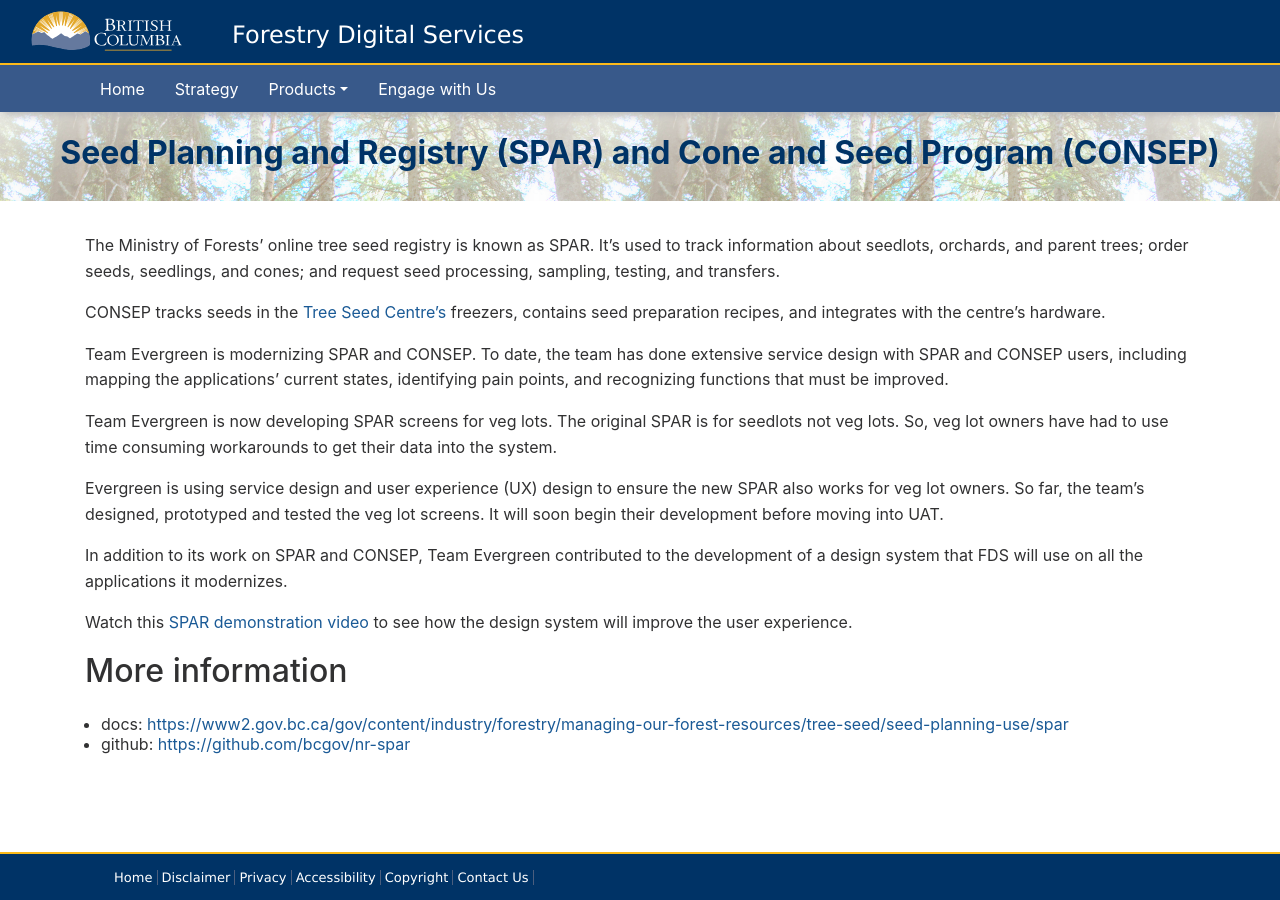
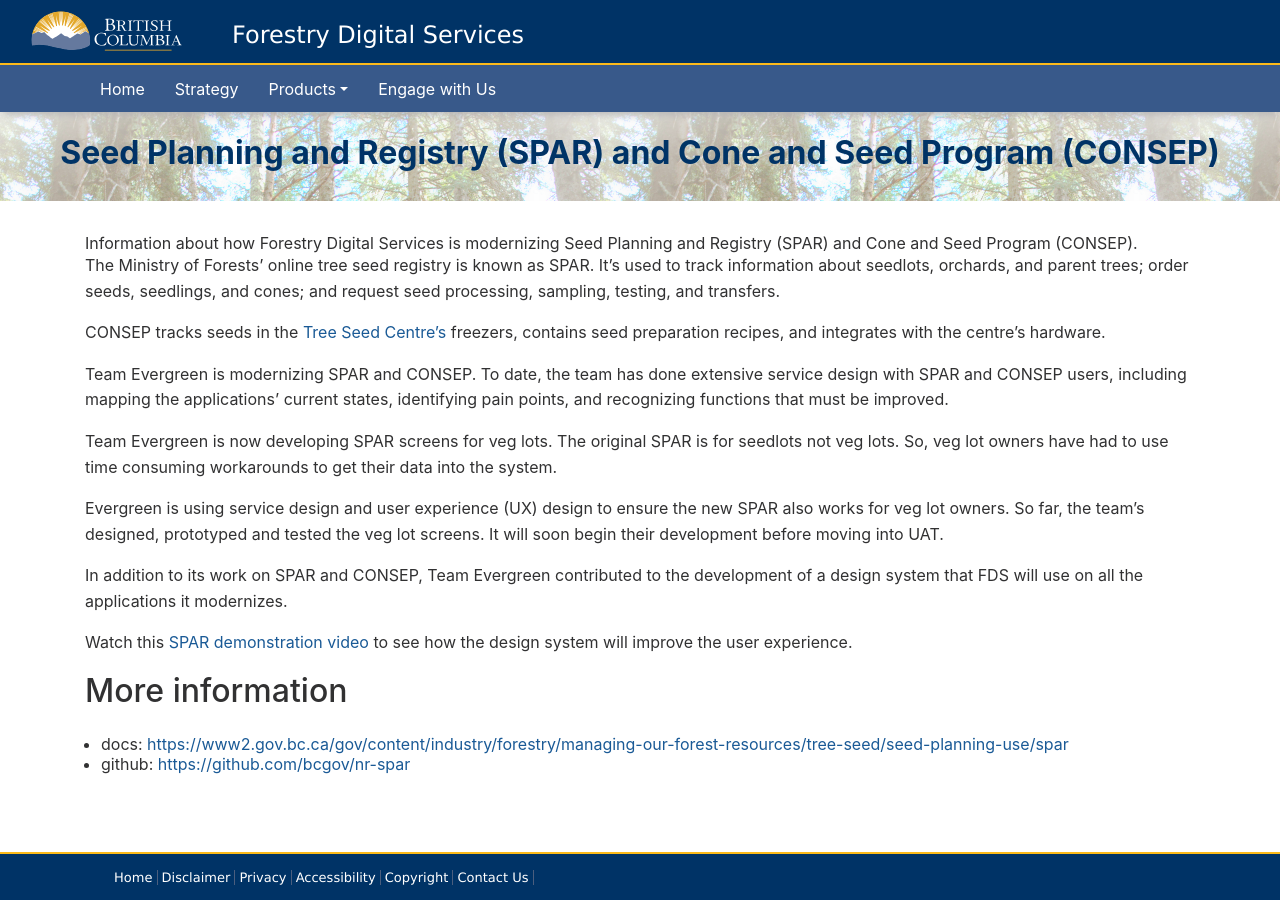
Before and after one commit to bcgov/forestry-digital-services, a Jekyll site: the page built from collections/_applications/spar.md, in a window 1280 px wide. Built offline with Jekyll 4.4.1, drawn with Linux system fonts in a browser that asks for light colours; nearby versions of some CDN libraries.

Commit message:
Update spar.md
Added description.

```diff
--- a/collections/_applications/spar.md
+++ b/collections/_applications/spar.md
@@ -3,7 +3,7 @@
 name: SPAR
 title: Seed Planning and Registry (SPAR) and Cone and Seed Program (CONSEP)
 order: 9
-description:
+description: Information about how Forestry Digital Services is modernizing Seed Planning and Registry (SPAR) and Cone and Seed Program (CONSEP).
 ---
 The Ministry of Forests' online tree seed registry is known as SPAR. It’s used to track information about seedlots, orchards, and parent trees; order seeds, seedlings, and cones; and request seed processing, sampling, testing, and transfers.
 
```
